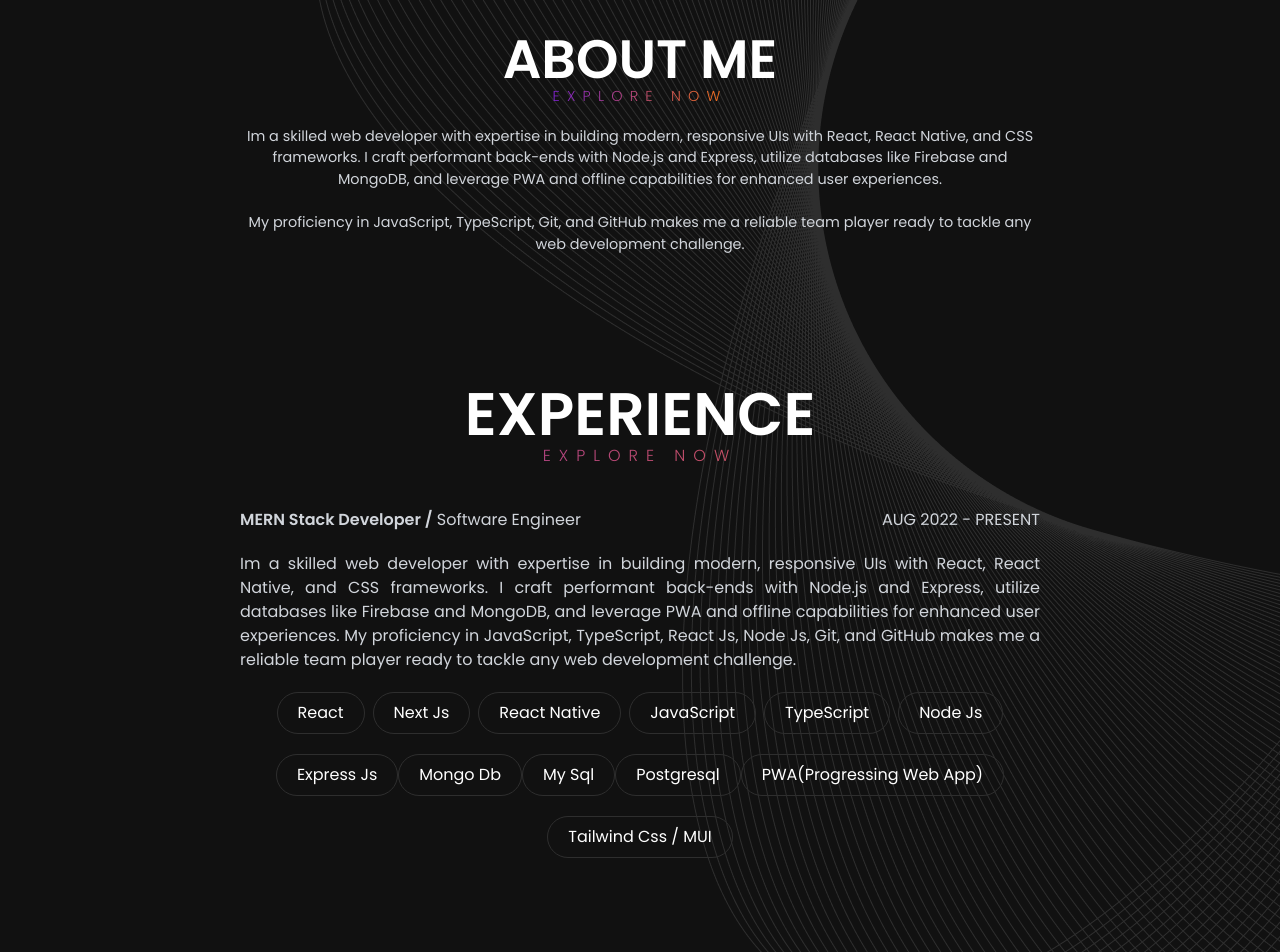
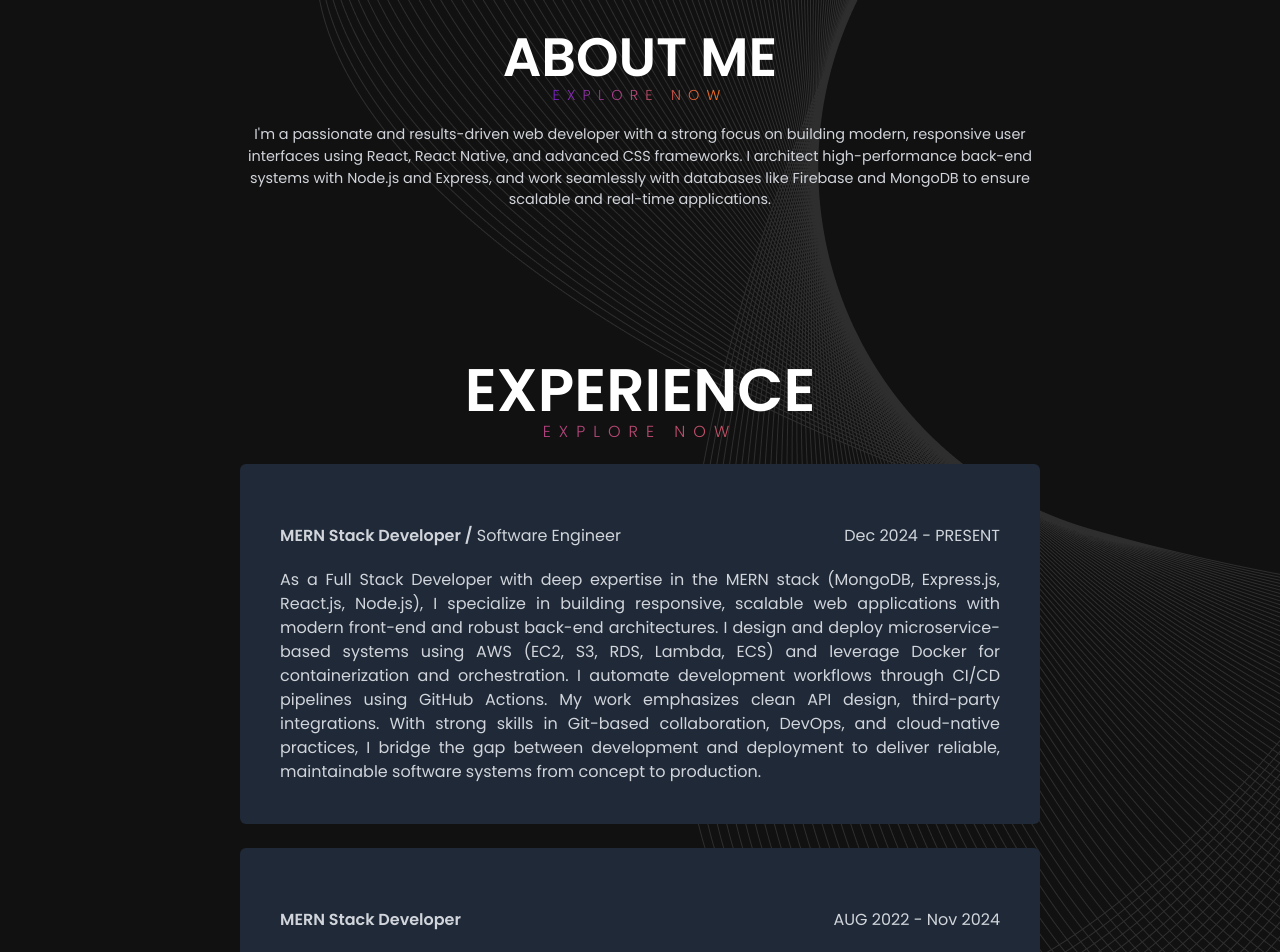
Before and after one commit to usamarasheeddev/Usama-Portfolio, a Next.js app: page / in a window 1280 px wide. Shown: the part 900-1852 px from the top of the page. Built offline with nearby package versions, Linux system fonts and the light colour scheme.

Commit message:
update about and experiance

```diff
--- a/components/About.tsx
+++ b/components/About.tsx
@@ -12,17 +12,14 @@ const About = () => {
         <p className=" tracking-[0.5em] text-transparent font-light pb-5  bg-clip-text bg-gradient-to-r from-purple-700 to-orange-500  text-1xl">
           EXPLORE NOW
         </p>
-        <p className="text-gray-300 text-center ">
-          Im a skilled web developer with expertise in building modern, responsive UIs with React, React Native,
-          and CSS frameworks. I craft performant back-ends with Node.js and Express, utilize databases like
-          Firebase and MongoDB, and leverage PWA and offline capabilities for enhanced user experiences.
+        <p className="text-gray-300 text-center">
+          I'm a passionate and results-driven web developer with a strong focus on building modern, responsive user interfaces using React, React Native, and advanced CSS frameworks. I architect high-performance back-end systems with Node.js and Express, and work seamlessly with databases like Firebase and MongoDB to ensure scalable and real-time applications.
 
           <br />
           <br />
-          My
-          proficiency in JavaScript, TypeScript, Git, and GitHub makes me a reliable team player ready to tackle
-          any web development challenge.
+          {/* I also integrate Progressive Web App (PWA) features and offline capabilities to enhance user experience across devices. With a solid foundation in JavaScript and TypeScript, and a collaborative mindset backed by Git and GitHub, I'm a dependable team player who thrives in dynamic environments and is always ready to tackle complex development challenges. */}
         </p>
+
       </div>
     </section>
   );
--- a/components/Experience.tsx
+++ b/components/Experience.tsx
@@ -10,11 +10,30 @@ const Experience = () => {
         EXPLORE NOW
       </p>
       <div className=" container mx-auto 2xl ">
+
+        <div className="bg-gray-800 p-10 rounded-md">
+
           <div className="flex  md:flex-row  flex-col text-center  justify-center md:justify-between pt-5">
             <p className="text-gray-300 ">
               <span className="font-semibold">MERN Stack Developer /</span> Software Engineer
             </p>
-          <p className="text-gray-300">AUG 2022 - PRESENT</p>
+            <p className="text-gray-300">Dec 2024 - PRESENT</p>
+          </div>
+          <p className="text-gray-300 pt-5 text-justify">
+            As a Full Stack Developer with deep expertise in the MERN stack (MongoDB, Express.js, React.js, Node.js), I specialize in building responsive, scalable web applications with modern front-end and robust back-end architectures. I design and deploy microservice-based systems using AWS (EC2, S3, RDS, Lambda, ECS) and leverage Docker for containerization and orchestration.
+             I automate development workflows through CI/CD pipelines using GitHub Actions. My work emphasizes clean API design, third-party integrations.
+             With strong skills in Git-based collaboration, DevOps, and cloud-native practices, I bridge the gap between development and deployment to deliver reliable, maintainable software systems from concept to production.
+
+          </p>
+        </div>
+
+        <div className="bg-gray-800 p-10 rounded-md mt-6">
+
+          <div className="flex  md:flex-row  flex-col text-center  justify-center md:justify-between pt-5">
+            <p className="text-gray-300 ">
+              <span className="font-semibold">MERN Stack Developer </span>
+            </p>
+            <p className="text-gray-300">AUG 2022 - Nov 2024</p>
           </div>
           <p className="text-gray-300 pt-5 text-justify">
             Im a skilled web developer with expertise in building modern, responsive UIs with React, React Native,
@@ -24,6 +43,9 @@ const Experience = () => {
             any web development challenge.
 
           </p>
+        </div>
+
+
         <div className="flex-col justify-center items-center flex sm:flex-row flex-wrap">
           <div className="bg-transparent  mt-5 mr-2 cursor-pointer  rounded-3xl  text-white py-2 px-5  border border-[#2E2E2E] w-max">
             React
```
Lines whose indentation alone changed are shown as unchanged.
